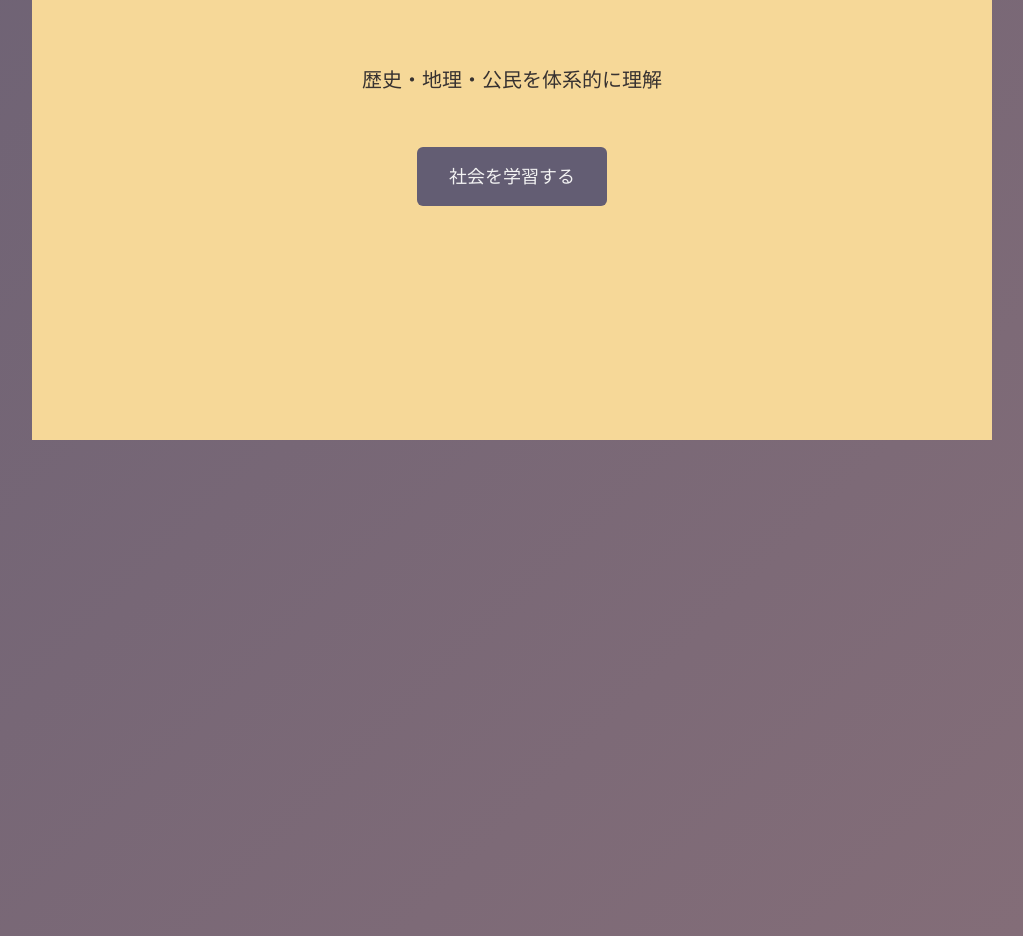
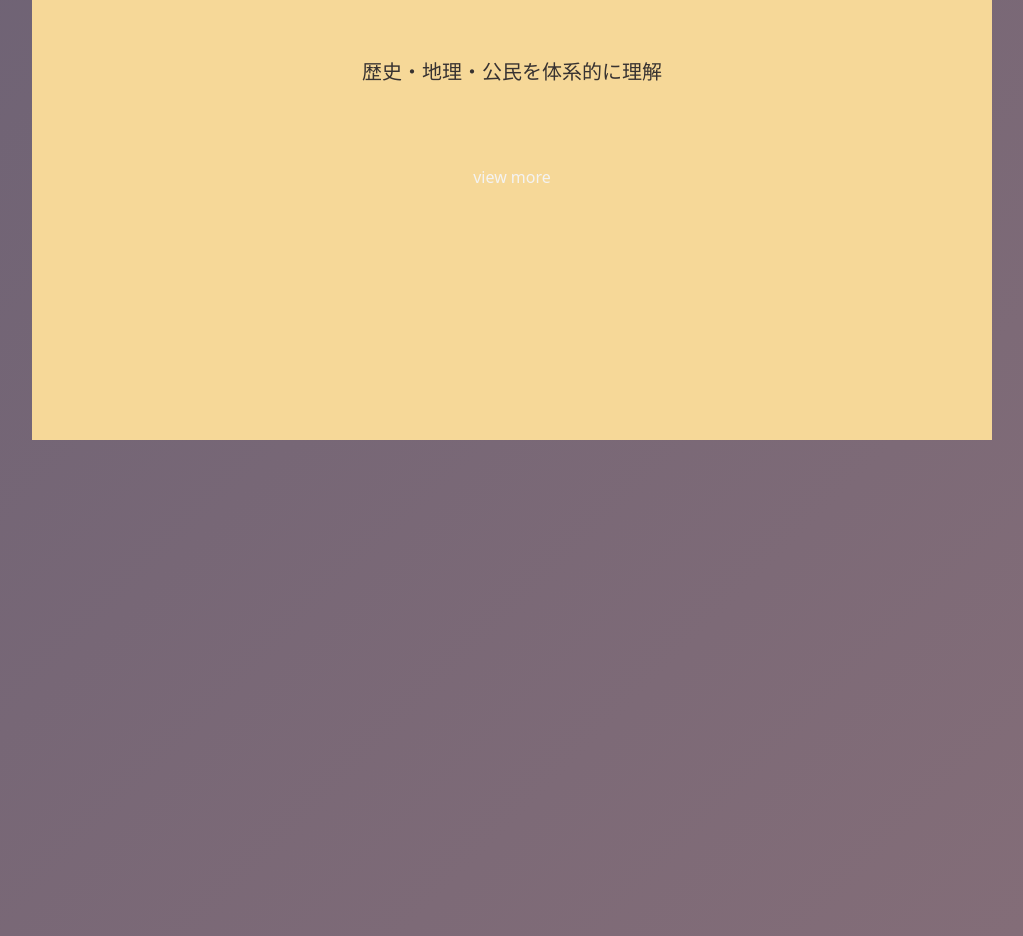
Before and after one commit to mon226/textBook, a Next.js app: page / in a window 1280 px wide. Shown: the part 1160-2096 px from the top of the page, without its empty margins (128-1151 px from the left). Built offline with nearby package versions, Linux system fonts and the light colour scheme.

Commit message:
view moreボタンに変更、各科目のメインカラーでスタイリング

```diff
--- a/app/page.tsx
+++ b/app/page.tsx
@@ -144,9 +144,10 @@ export default function Home() {
                   <p className="text-primary mb-[4vw]" style={{ fontSize: 'clamp(1rem, 2.5vw, 1.25rem)' }}>{subject.description}</p>
                   <Link
                     href={subject.href}
-                    className="btn-primary inline-block"
+                    className={`inline-block ${subject.color} px-[4vw] py-[2vw] rounded-[0.5vw] text-secondary font-medium transition-all duration-300 hover:opacity-80`}
+                    style={{ fontSize: 'clamp(0.875rem, 2vw, 1rem)' }}
                   >
-                    {subject.name}を学習する
+                    view more
                   </Link>
                 </div>
               </div>
```
